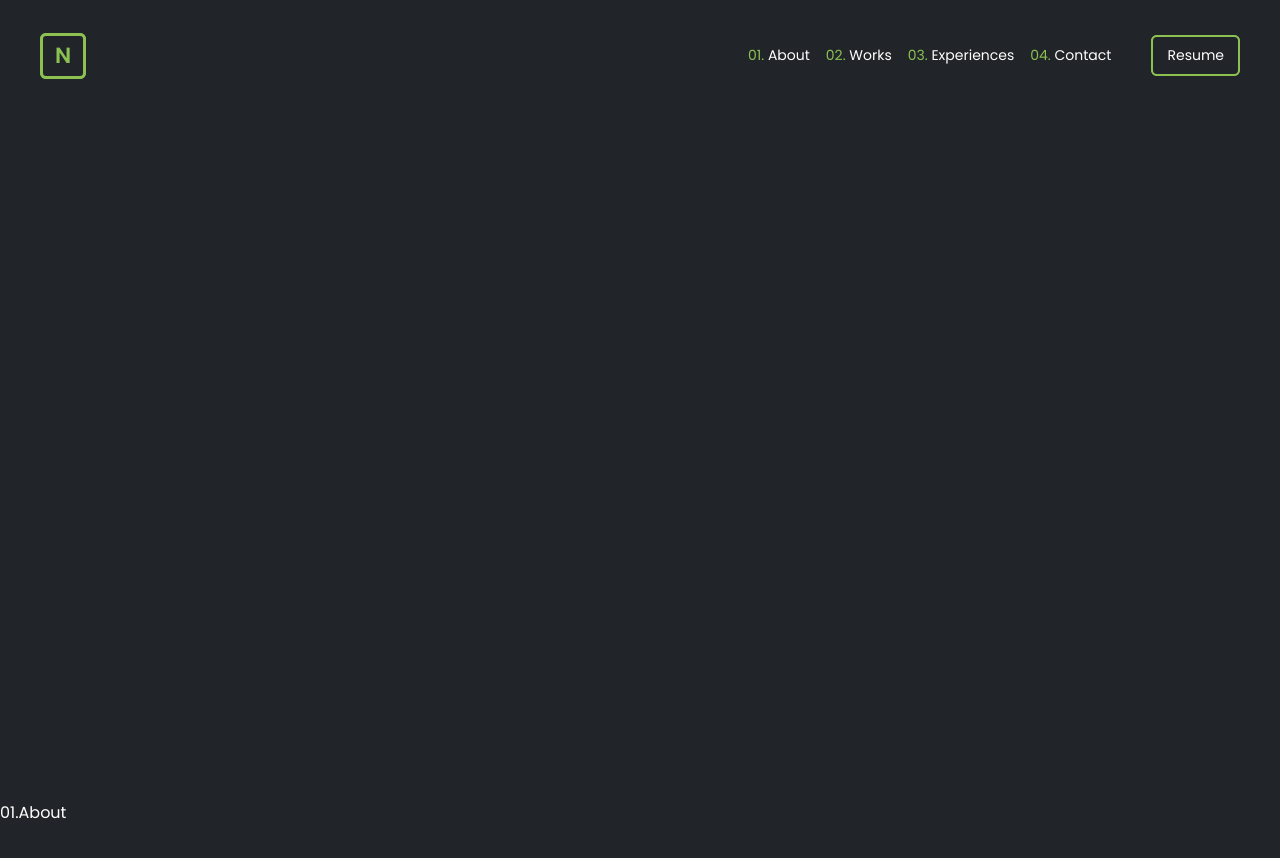
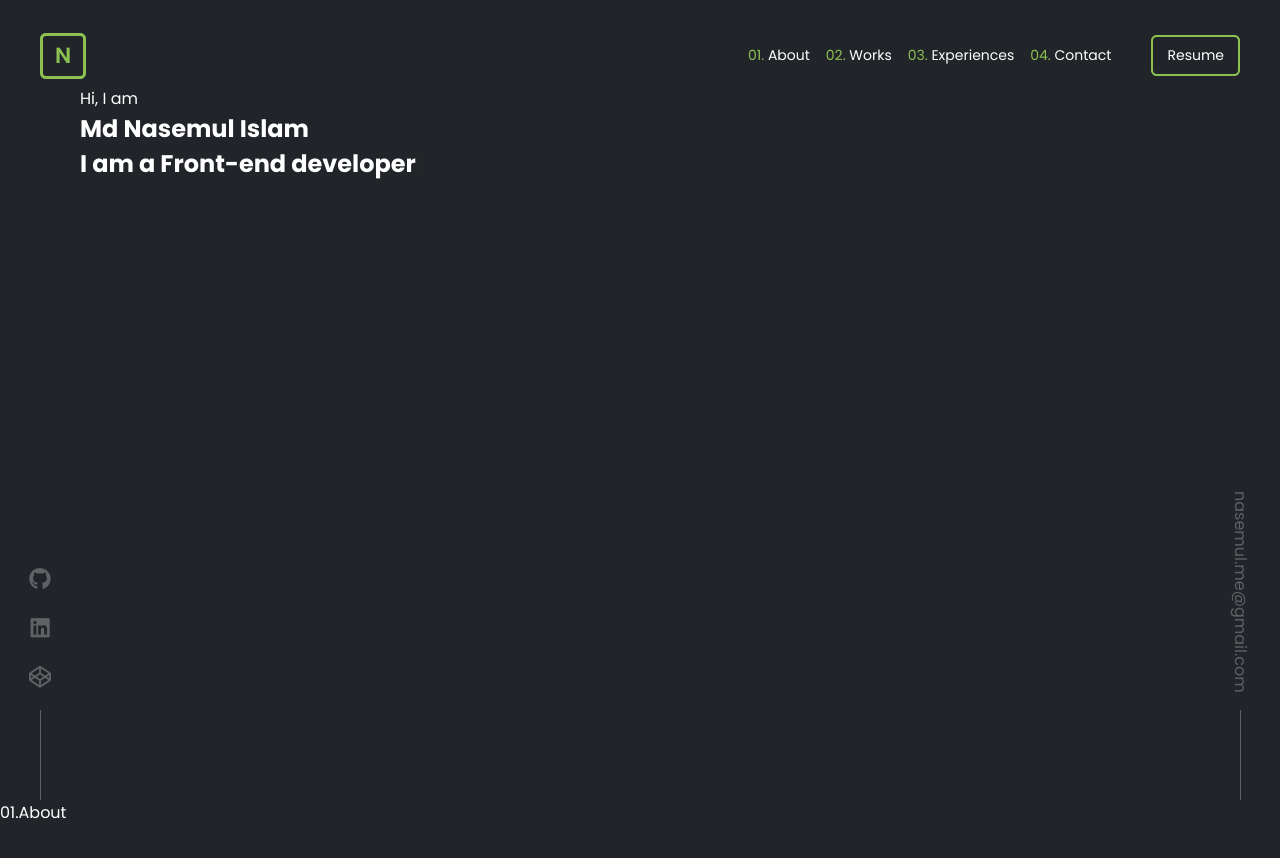
Before and after one commit to nasemul1/nasemul_portfolio, a React (Vite) app: page / in a window 1280 px wide. Shown: the top 858 px of the page. Built offline with nearby package versions, Linux system fonts and the light colour scheme.

Commit message:
# modified:   index.html 	# modified:   package-lock.json 	# modified:   package.json 	# modified:   src/App.jsx 	# new file:   src/First.jsx 	# modified:   src/Navbar.jsx 	# modified:   src/index.css

```diff
--- a/index.html
+++ b/index.html
@@ -11,5 +11,6 @@
   <body>
     <div id="root"></div>
     <script type="module" src="/src/main.jsx"></script>
+    <script src="https://kit.fontawesome.com/16dcbaf02a.js" crossorigin="anonymous"></script>
   </body>
 </html>
--- a/package.json
+++ b/package.json
@@ -12,7 +12,8 @@
   "dependencies": {
     "react": "^18.2.0",
     "react-dom": "^18.2.0",
-    "react-router-dom": "^5.3.4"
+    "react-router-dom": "^5.3.4",
+    "react-simple-typewriter": "^5.0.1"
   },
   "devDependencies": {
     "@types/react": "^18.2.66",
--- a/src/App.jsx
+++ b/src/App.jsx
@@ -1,11 +1,13 @@
+import First from "./First"
 import Navbar from "./Navbar"
 
 function App() {
 
   return (
     <>
-      <section>
+      <section id="main">
         <Navbar />
+        <First />
       </section>
       <section id="about">01.About</section>
       <section id="works">02.Works</section>
--- /dev/null
+++ b/src/First.jsx
@@ -0,0 +1,35 @@
+import { useTypewriter, Cursor } from 'react-simple-typewriter'
+
+const First = () => {
+    const [text] = useTypewriter({
+        words: ['Front-end developer'],
+        loop: 0
+      })
+
+    return (
+        <div className="first">
+            <div className="left-bar">
+                <ul>
+                    <li className="github"><a href="https://github.com/nasemul1"><i class="fa-brands fa-github"></i></a></li>
+                    <li className="linkedin"><a href="https://www.linkedin.com/in/nasemul1/"><i class="fa-brands fa-linkedin"></i></a></li>
+                    <li className="codepen"><a href="https://codepen.io/nasemul1"><i class="fa-brands fa-codepen"></i></a></li>
+                </ul>
+            </div>
+            <div className="right-bar">
+                <p><a href="mailto:nasemul.me@gmail.com">nasemul.me@gmail.com</a></p>
+            </div>
+            <div className="main-area">
+                <div className="main-text">
+                    <p>Hi, I am</p>
+                    <h1 id="name">Md Nasemul Islam</h1>
+                    <h2>I am a <span>{ text }</span>
+                        <Cursor cursorColor='#8CC152' />
+                    </h2>
+                </div>
+                <div className="main-image"></div>
+            </div>
+        </div>
+    );
+}
+
+export default First;
--- a/src/Navbar.jsx
+++ b/src/Navbar.jsx
@@ -1,5 +1,3 @@
-import { Link } from "react-router-dom/cjs/react-router-dom.min";
-
 const Navbar = () => {
     return (
         <div className="nav-bar">
--- a/src/index.css
+++ b/src/index.css
@@ -23,7 +23,7 @@ section{
 /* navbar - start */
 .nav-bar{
     margin: 0 auto;
-    padding: 25px 40px;
+    padding: 25px 40px 0 40px;
     display: flex;
     align-items: center;
 }
@@ -116,3 +116,91 @@ section{
 }
 
 /* navbar - end */
+
+/* main section - start */
+    /* left bar - start */
+.left-bar{
+    width: 40px;
+    position: fixed;
+    bottom: 0;
+    z-index: 10;
+    left: 20px;
+    right: auto;
+}
+
+.left-bar ul{
+    display: flex;
+    flex-direction: column;
+    align-items: center;
+    margin: 0;
+    padding: 0;
+    list-style: none;
+}
+
+.left-bar ul li{
+    padding: 0 8px 16px 8px;
+}
+
+.left-bar ul li:hover{
+    transition-duration: 250ms;
+    transform: translateY(-4px);
+}
+
+.left-bar ul li a{
+    font-size: 22px;
+    text-decoration: none;
+    color: #5F6164;
+}
+
+.left-bar ul li a:hover{
+    color: #8CC152;
+}
+
+.left-bar ul::after {
+    content: "";
+    display: block;
+    width: 1px;
+    height: 90px;
+    margin: 0px auto;
+    background-color: #5F6164;
+}
+    /* left bar - end */
+    /* right bar - start */
+.right-bar{
+    width: 40px;
+    position: fixed;
+    bottom: 0;
+    z-index: 10;
+    left: auto;
+    right: 20px;
+    display: flex;
+    flex-direction: column;
+    align-items: center;
+}
+
+.right-bar p a{
+    text-decoration: 0;
+    color: #5F6164;
+    writing-mode: vertical-lr;
+    padding-bottom: 10px;
+}
+
+.right-bar p a:hover{
+    color: #8CC152;
+    transition-duration: 250ms;
+    transform: translateY(-4px);
+}
+
+.right-bar::after{
+    content: "";
+    display: block;
+    width: 1px;
+    height: 90px;
+    margin: 0px auto;
+    background-color: #5F6164;
+}
+    /* right-bar - end */
+    /* main-area - start */
+.main-area{
+    padding: 0 80px;
+}
```
Also changed, not shown: 1 other file (tests, documents, lock files or other folders).
